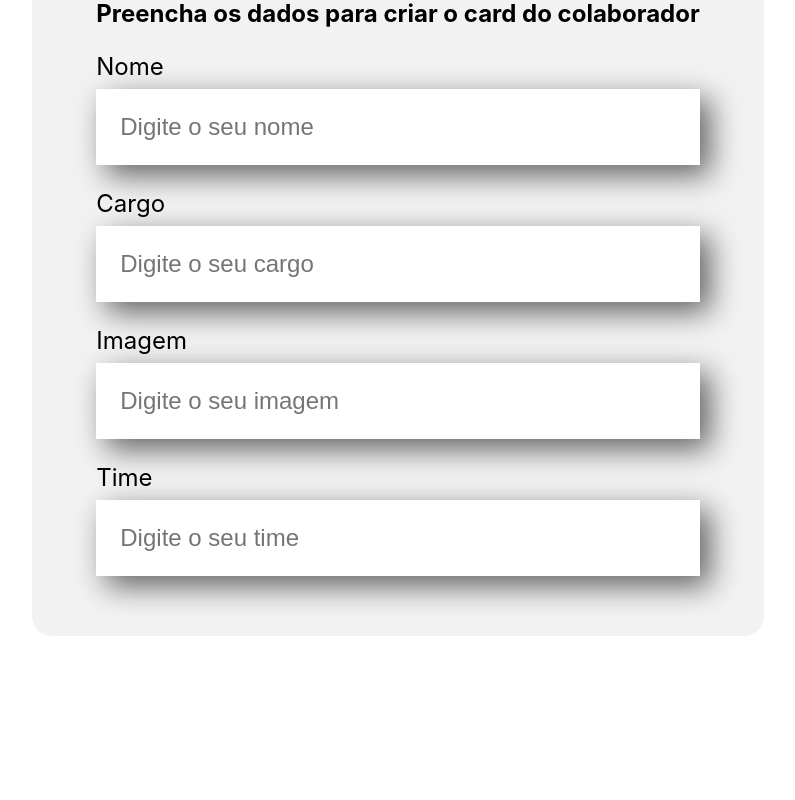
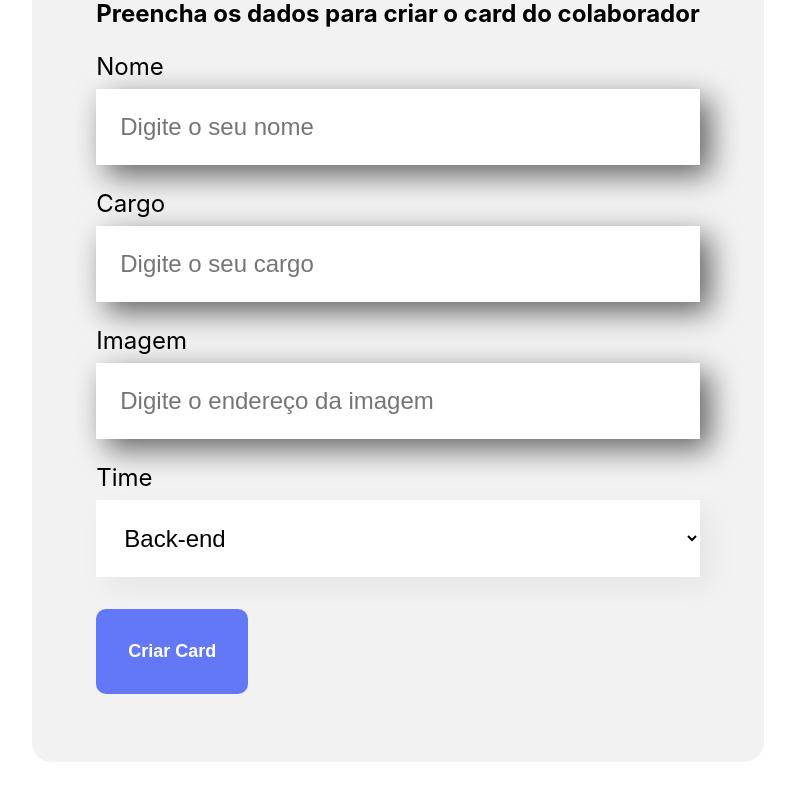
Before and after one commit to TakeruuDEV/organo, a React (Create React App) app: page / in a window 1280 px wide. Shown: the part 635-1435 px from the top of the page, without its empty margins (242-1037 px from the left). Before the commit the page ends 1351 px from the top, so only its background shows below. Built offline with nearby package versions, Linux system fonts and the light colour scheme.

Commit message:
finishing the interface of form

```diff
--- /dev/null
+++ b/src/components/Button/Button.css
@@ -0,0 +1,15 @@
+.button{
+    background-color: #6278f7;
+    border-radius: 10px;
+    font-weight: 700;
+    font-size: 18px;
+    padding: 32px;
+    border: none;
+    cursor: pointer;
+    color: #fff;
+    margin: 32px 0;
+}
+
+.button:hover{
+    color: #95ffd4;
+}
--- /dev/null
+++ b/src/components/Button/Button.jsx
@@ -0,0 +1,11 @@
+import './Button.css'
+
+function Button(prop){
+    return(
+        <button className='button'>
+            {prop.text}
+        </button>
+    )
+}
+
+export default Button
--- a/src/components/Form/Form.jsx
+++ b/src/components/Form/Form.jsx
@@ -1,15 +1,32 @@
 import "./Form.css"
 import ShieldText from "../ShieldText/ShieldText"
+import ListDown from "../ListDown/ListDown"
+import Button from "../Button/Button"
 
 function Form(){
+    const teams = [
+        "Back-end",
+        "Front-end",
+        "Data Science",
+        "DevOps",
+        "UX e Design",
+        "Mobile",
+        "Inova e Gestão"
+    ]
+
+    const onSave = (event) => {
+        event.preventDefault()
+        console.log("Form foi submetido");
+    }
     return (
         <section className="form">
-            <form>
+            <form onSubmit={onSave}>
                 <h2>Preencha os dados para criar o card do colaborador</h2>
-                <ShieldText label="Nome"/>
-                <ShieldText label="Cargo"/>
-                <ShieldText label="Imagem"/>
-                <ShieldText label="Time"/>
+                <ShieldText mandatory={true} label="Nome" placeholder="Digite o seu nome"/>
+                <ShieldText mandatory={true} label="Cargo" placeholder="Digite o seu cargo"/>
+                <ShieldText label="Imagem" placeholder="Digite o endereço da imagem"/>
+                <ListDown label="Time" itens={teams}/>
+                <Button text='Criar Card'/>
             </form>
         </section>
     )
--- a/src/components/ListDown/ListDown.css
+++ b/src/components/ListDown/ListDown.css
@@ -0,0 +1,15 @@
+.list-down label{
+    display: block;
+    margin-bottom: 8px;
+    font-size: 24px;
+}
+
+.list-down select{
+    background-color: #fff;
+    box-shadow: 10px 10px 30px rgba(0,0,0,0.06);
+    width: 100%;
+    border: none;
+    font-size: 24px;
+    padding: 24px;
+    box-sizing: border-box;
+}
--- a/src/components/ListDown/ListDown.jsx
+++ b/src/components/ListDown/ListDown.jsx
@@ -0,0 +1,16 @@
+import './ListDown.css'
+
+function ListDown(prop){
+    return (
+        <div className='list-down'>
+            <label>{prop.label}</label>
+            <select >
+                {prop.itens.map(item => {
+                    return <option key={item}>{item}</option>
+                })}
+            </select>
+        </div>
+    )
+}
+
+export default ListDown
--- a/src/components/ShieldText/ShieldText.jsx
+++ b/src/components/ShieldText/ShieldText.jsx
@@ -1,12 +1,10 @@
 import "./ShieldText.css"
 
-function ShieldText(label) {
-    let labelBase = label.label
-    let placeholderBase = `Digite o seu ${labelBase.toLowerCase()}`
+function ShieldText(prop) {
     return (
         <div className="shield-txt">
-            <label>{labelBase}</label>
-            <input placeholder={placeholderBase}/>
+            <label>{prop.label}</label>
+            <input required={prop.mandatory} placeholder={prop.placeholder}/>
         </div>
     )
 }
```
